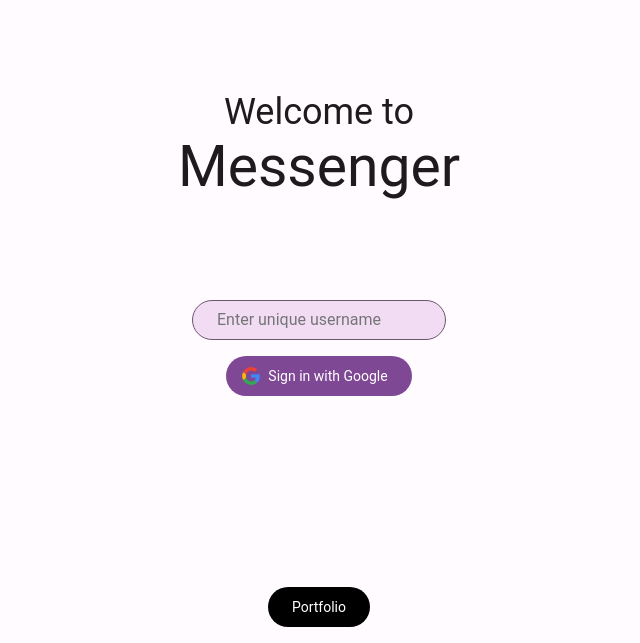
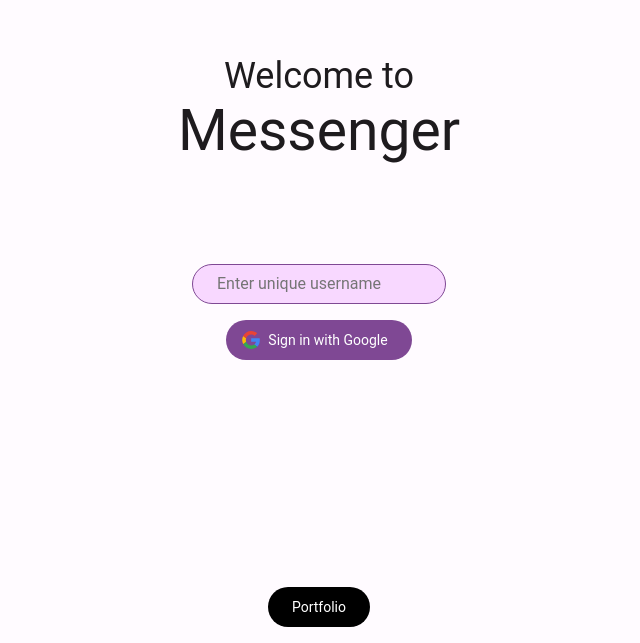
Before and after one commit to rohitrai3/messenger, a React (Vite) app: page / in a window 1280 px wide. Shown: the part 157-800 px from the top of the page, without its empty margins (321-961 px from the left). Built offline with nearby package versions, Linux system fonts and the light colour scheme.

Commit message:
Refactor sign in page style

```diff
--- /dev/null
+++ b/src/components/signin/SignInFooter.tsx
@@ -0,0 +1,7 @@
+export default function SignInFooter() {
+  return (
+    <div className="sign-in-footer">
+      <button className="portfolio-button label-large">Portfolio</button>
+    </div>
+  );
+}
--- a/src/components/signin/SignInForm.tsx
+++ b/src/components/signin/SignInForm.tsx
@@ -44,7 +44,7 @@
   return (
     <div className="sign-in-form">
       <input
-        className="body-large on-secondary-container-text secondary-container"
+        className="body-large on-primary-container-text primary-container"
         type="text"
         placeholder="Enter unique username"
         value={username}
--- /dev/null
+++ b/src/components/signin/SignInHeader.tsx
@@ -0,0 +1,8 @@
+export default function SignInHeader() {
+  return (
+    <div className="sign-in-header on-background-text">
+      <div className="display-small">Welcome to</div>
+      <div className="display-large">Messenger</div>
+    </div>
+  );
+}
--- a/src/components/signin/index.tsx
+++ b/src/components/signin/index.tsx
@@ -1,6 +1,8 @@
 import { useState } from "react";
 import { SpinnerIcon } from "../../common/icons";
 import SignInForm, { SignInFormProps } from "./SignInForm";
+import SignInHeader from "./SignInHeader";
+import SignInFooter from "./SignInFooter";
 
 export default function SignIn() {
   const [authenticating, setAuthenticating] = useState<boolean>(false);
@@ -15,12 +17,9 @@
 
   return (
     <div className="sign-in background">
-      <div className="sign-in-heading on-background-text">
-        <div className="display-small">Welcome to</div>
-        <div className="display-large">Messenger</div>
-      </div>
+      <SignInHeader />
       {getSignInForm()}
-      <button className="portfolio-button label-large">Portfolio</button>
+      <SignInFooter />
     </div>
   );
 }
--- a/src/styles/style.css
+++ b/src/styles/style.css
@@ -1,3 +1,5 @@
+/* Global */
+
 body {
   margin: 0px;
 }
@@ -6,6 +8,28 @@
   cursor: pointer;
 }
 
+.portfolio-button {
+  padding: 12px 24px 12px 24px;
+  border-radius: 100px;
+  border: none;
+  color: white;
+  background-color: black;
+}
+
+.spinner {
+  width: 40px;
+  height: 40px;
+  fill: var(--md-sys-color-primary-light);
+  animation: spin 1s linear infinite;
+}
+
+@keyframes spin {
+  0% { transform: rotate(0deg); }
+  100% { transform: rotate(360deg); }
+}
+
+/* Sign in */
+
 .sign-in {
   width: 100dvw;
   height: 100dvh;
@@ -13,9 +37,10 @@
   flex-direction: column;
   justify-content: center;
   align-items: center;
+  overflow: auto;
 }
 
-.sign-in-heading {
+.sign-in-header {
   display: flex;
   flex-direction: column;
   align-items: center;
@@ -26,13 +51,14 @@
   display: flex;
   flex-direction: column;
   align-items: center;
+  margin-bottom: 72px;
 }
 
 .sign-in-form input {
   width: 226px;
   height: 36px;
   padding-left: 24px;
-  border: 1px solid var(--md-sys-color-secondary-light);
+  border: 1px solid var(--md-sys-color-primary-light);
   border-radius: 100px;
 }
 
@@ -53,28 +79,9 @@
   margin-right: 8px;
 }
 
-.portfolio-button {
-  height: 40px;
-  padding-left: 24px;
-  padding-right: 24px;
-  border-radius: 100px;
-  border: none;
-  color: white;
-  background-color: black;
+.sign-in-footer {
   position: fixed;
   bottom: 16px;
-}
-
-.spinner {
-  width: 40px;
-  height: 40px;
-  fill: var(--md-sys-color-primary-light);
-  animation: spin 1s linear infinite;
-}
-
-@keyframes spin {
-  0% { transform: rotate(0deg); }
-  100% { transform: rotate(360deg); }
 }
 
 .home {
@@ -344,6 +351,8 @@
 }
 
 @media (prefers-color-scheme: dark) {
+  /* Global */
+
   .portfolio-button {
     color: black;
     background-color: white;
@@ -351,6 +360,12 @@
 
   .spinner {
     fill: var(--md-sys-color-primary-dark);
+  }
+
+  /* Sign in */
+
+  .sign-in-form input {
+    border: 1px solid var(--md-sys-color-primary-dark);
   }
 
   .contacts-panel {
```
